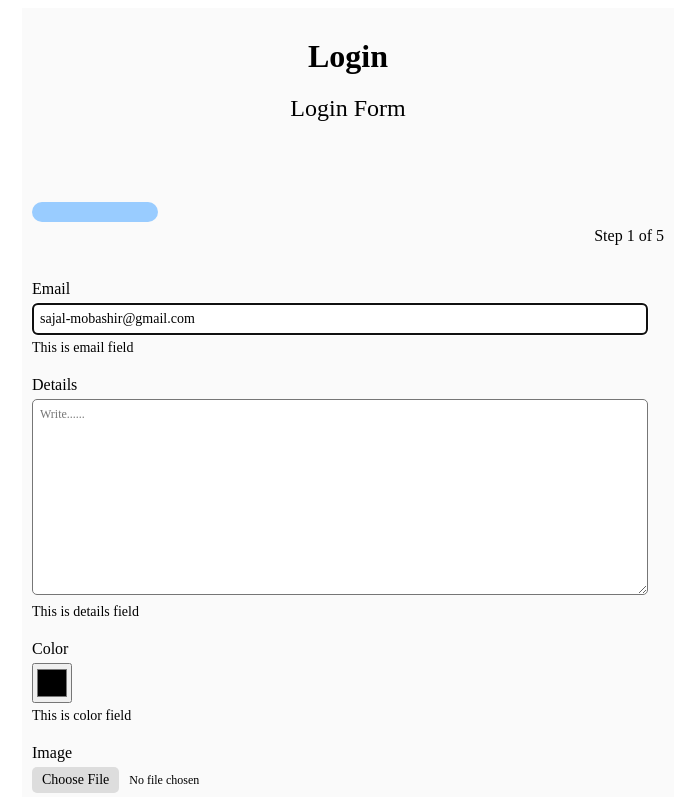
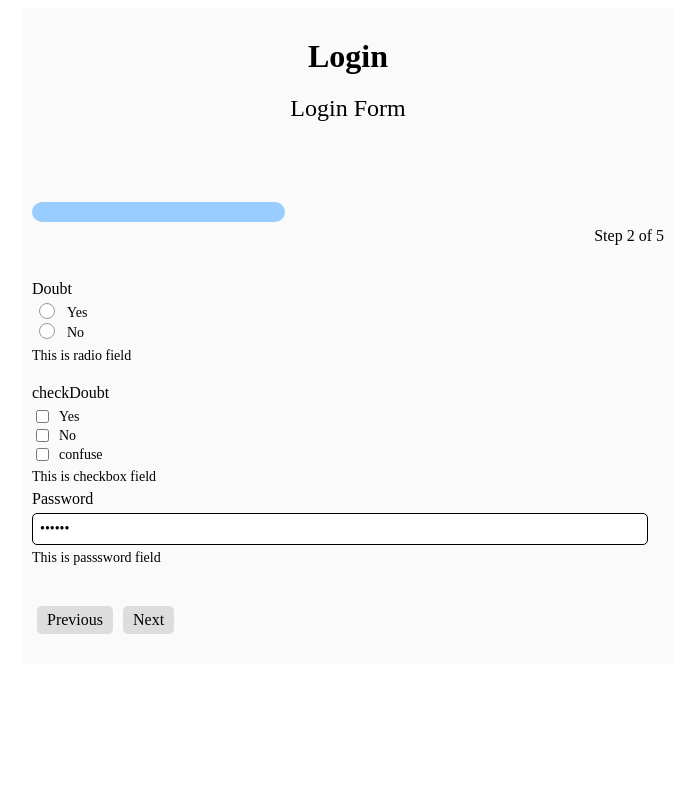
Before and after one commit to nettantra/llama-forms-react, a React (Create React App) app: page / in a window 1280 px wide. Shown: the top 797 px of the page, without its empty margins (302-997 px from the left). Built offline with nearby package versions, Linux system fonts and the light colour scheme.

Commit message:
added complex conditional rendering of checkbox and override style in input field

```diff
--- a/src/App.tsx
+++ b/src/App.tsx
@@ -65,7 +65,7 @@ function App() {
                 loader:true,
               },
             },
-            initialStep:1,
+            initialStep:2,
             properties: {
               email: {
                 type: 'string',
@@ -77,6 +77,12 @@ function App() {
                 type: 'string',
                 required: true,
                 enum: ["Yes","No"],
+                step: 2,
+              },
+              checkDoubt: {
+                type: 'string',
+                required: true,
+                enum: ["Yes","No", "confuse"],
                 step: 2,
               },
               wdoubt: {
@@ -177,12 +183,20 @@ function App() {
                 label: 'Doubt',
                 description: "This is radio field",
               },
+              checkDoubt: {
+                type: 'checkbox',
+                label: 'checkDoubt',
+                description: "This is checkbox field",
+              },
               wdoubt: {
                 type: 'textarea',
                 label: 'What is your doubt',
                 description: "This is textarea field",
-                parentField: "doubt",
-                dependentValue: "Yes",
+                parentField: "checkDoubt",
+                dependent:{
+                  value : ["Yes", "confuse"],
+                  type: "single",          //multi or single
+                }
               },
               details: {
                 type: "textarea",
--- a/src/llama/components/Fields/CheckBoxField.tsx
+++ b/src/llama/components/Fields/CheckBoxField.tsx
@@ -13,8 +13,14 @@ export default function CheckBoxField(props:Props) {
   const [chechBoxData, setCheckBoxData]:any = useState({});
 
   const handleChange = (e:any) => {
-    setCheckBoxData({ ...chechBoxData, [e.target.value]: e.target.checked });
-    handleData({ ...chechBoxData, [e.target.value]: e.target.checked });
+    let checkObj = { ...chechBoxData, [e.target.value]: e.target.checked}
+    for (let key in checkObj) {
+      if (!checkObj[key]) {
+        delete checkObj[key]
+      }
+    }
+    setCheckBoxData(checkObj);
+    handleData(checkObj);
   };
 
   useEffect(() => {
--- a/src/llama/components/Fields/InputField.tsx
+++ b/src/llama/components/Fields/InputField.tsx
@@ -1,51 +1,51 @@
-import React, { useState, useRef } from "react";
+import React, { useState, useRef, useEffect } from "react";
 
 interface LooseObject {
   [key: string]: any
 }
-interface Props{
-    properties:LooseObject,
-    handleData:any,
-    name:any,
-    parentState:any,
+interface Props {
+  properties: LooseObject,
+  handleData: any,
+  name: any,
+  parentState: any,
 }
 
-export default function InputField(props : Props) {
+export default function InputField(props: Props) {
   const { properties, handleData, name } = props
   const [error, setError] = useState(false)
 
-    let capsWarning:any = useRef();
-    let inputRef:any = useRef();
+  let capsWarning: any = useRef();
+  let inputRef: any = useRef();
 
-    const regexObject:any = {
+  const regexObject: any = {
     email: { regex: /^(([^<>()\[\]\\.,;:\s@"]+(\.[^<>()\[\]\\.,;:\s@"]+)*)|(".+"))@((\[[0-9]{1,3}\.[0-9]{1,3}\.[0-9]{1,3}\.[0-9]{1,3}\])|(([a-zA-Z\-0-9]+\.)+[a-zA-Z]{2,}))$/, errorMessage: "Please enter a valid email" },
     number: { regex: /^[0-9]*$/, errorMessage: "Please enter a valid number" },
   }
 
-    function checkValidation(regex:string, value:string) {
+  function checkValidation(regex: string, value: string) {
     const re = new RegExp(regex);
     return re.test(value)
   }
   //*****
 
   // const prefix = 'prefix-'
-  const caseChange = (value:any) => {
+  const caseChange = (value: any) => {
     if (properties["lowercase"]) return value.toLowerCase();
     if (properties["uppercase"]) return value.toUpperCase();
     return value
   }
   //it add prefix with input value
-  const prefixChange = (value:any) => {
+  const prefixChange = (value: any) => {
     if (properties["prefix"]) return value.substring(properties["prefix"].length)
     return value
   }
   //it block invalid character in number
-  const blockInvalidChar =(e:any) => {
+  const blockInvalidChar = (e: any) => {
     if (properties["type"] === "number") ['e', 'E', '+', '-'].includes(e.key) && e.preventDefault();
     return true
   }
   // this function check the capsLock event in input field
-  const handleCapsLockchek = (e:any) => {
+  const handleCapsLockchek = (e: any) => {
     if (e.getModifierState("CapsLock")) {
       capsWarning.current.hidden = false;
       capsWarning.current.style.color = 'red';
@@ -63,7 +63,7 @@ export default function InputField(props : Props) {
 
   // }
   //*** */
-    const handleChange = (e:any) => {
+  const handleChange = (e: any) => {
     let input = e.target.value
     // let n = prefix + j
     // let i = input.replace(/^/g, `${prefix + " "}`)
@@ -89,6 +89,19 @@ export default function InputField(props : Props) {
       handleData(value, !checkValidation(regexObject[properties.type]['regex'], value))
     }
   }
+  useEffect(() => {
+
+    if (properties?.["className"]?.trim()) {
+      inputRef.current.style = ""
+      inputRef.current.className = properties?.["className"] ?? name
+    }
+    if (properties["style"]) {
+      inputRef.current.style = ""
+      for (let key in properties["style"]) {
+        inputRef.current.style.setProperty(key, properties["style"][key]);
+      }
+    }
+  }, []);
   return (
     <>
       <div>
@@ -112,10 +125,10 @@ export default function InputField(props : Props) {
           height={properties['height'] ? properties['height'] : null}
           width={properties['width'] ? properties['width'] : null}
           pattern={properties['validationRegex'] ? properties['validationRegex'] : null}
-          style={properties['style'] ? properties['style'] : properties['type'] === 'color' ? { width: '40px', height: '40px' } : { width: '95%', padding: '7px', border: '1px solid #000', borderRadius: '5px', fontSize: '14px', fontFamily: 'Nunito Sans', fontWeight: '400' }}
+          style={properties['type'] === 'color' ? { width: '40px', height: '40px' } : { width: '95%', padding: '7px', border: '1px solid #000', borderRadius: '5px', fontSize: '14px', fontFamily: 'Nunito Sans', fontWeight: '400' }}
           onChange={(e) => { handleChange(e) }}
           onKeyDown={blockInvalidChar}
-          onKeyUp={properties["capsLockWaring"] ? handleCapsLockchek : (e)=>{console.log("caps lock warning is disabled")}}
+          onKeyUp={properties["capsLockWaring"] ? handleCapsLockchek : (e) => { console.log("caps lock warning is disabled") }}
           ref={inputRef}
         // ref={(target)=>{
         //     console.log(target.value)
--- a/src/llama/components/Form/renderForm.tsx
+++ b/src/llama/components/Form/renderForm.tsx
@@ -123,19 +123,14 @@ export default function RenderForm(props:Props) {
                     field
                 );
                 } else {
-                if (
-                    props.parentState[properties.parentField].value ===
-                    properties.dependentValue
-                ) {
-                    return renderForm(
-                    fields[field].type,
-                    index,
-                    handleData,
-                    properties,
-                    props.parentState,
-                    field
-                    );
-                }
+                    if (props.parentState[properties.parentField].value === properties?.dependent?.value[0]) {
+                        return renderForm(fields[field].type, index, handleData, properties, props.parentState, field)
+                    }
+                    if (properties?.dependent?.type?.toLowerCase() === "multi" && properties?.dependent?.value?.every((key : string) => Object.keys(props.parentState[properties.parentField].value).includes(key))) {
+                        return renderForm(fields[field].type, index, handleData, properties, props.parentState, field)
+                    } if (properties?.dependent?.type?.toLowerCase() === "single" && Object.keys(props.parentState[properties.parentField].value).some((val) => properties?.dependent?.value?.includes(val))) {
+                        return renderForm(fields[field].type, index, handleData, properties, props.parentState, field)
+                    }
                 }
             })}
     </>
```
Also changed, not shown: 2 other files (tests, documents, lock files or other folders). Lines whose indentation alone changed are shown as unchanged.
